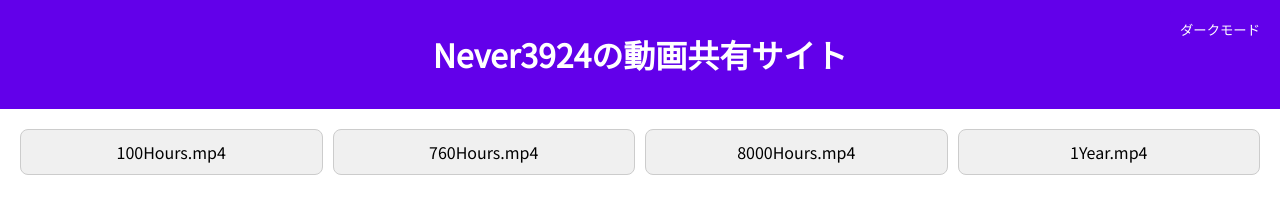
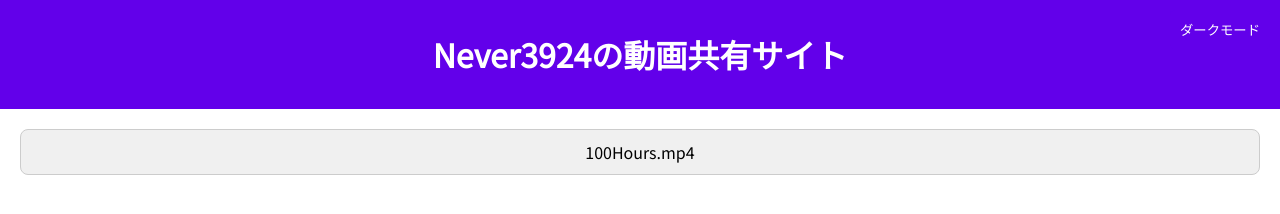
Before and after one commit to Never3924/Never3924.github.io, a website: page Pages/Video/index.html in a window 1280 px wide. Drawn offline with Linux system fonts and the light colour scheme.

Commit message:
Update index.html

```diff
--- a/Pages/Video/index.html
+++ b/Pages/Video/index.html
@@ -116,10 +116,7 @@
 
         <script>
             const videoPaths = [
-                'video/100Hours.mp4',
-                'video/760Hours.mp4',
-                'video/8000Hours.mp4',
-                'video/1Year.mp4'
+                'video/100Hours.mp4'
             ];
 
             const videoContainer = document.getElementById('video-container');
```
